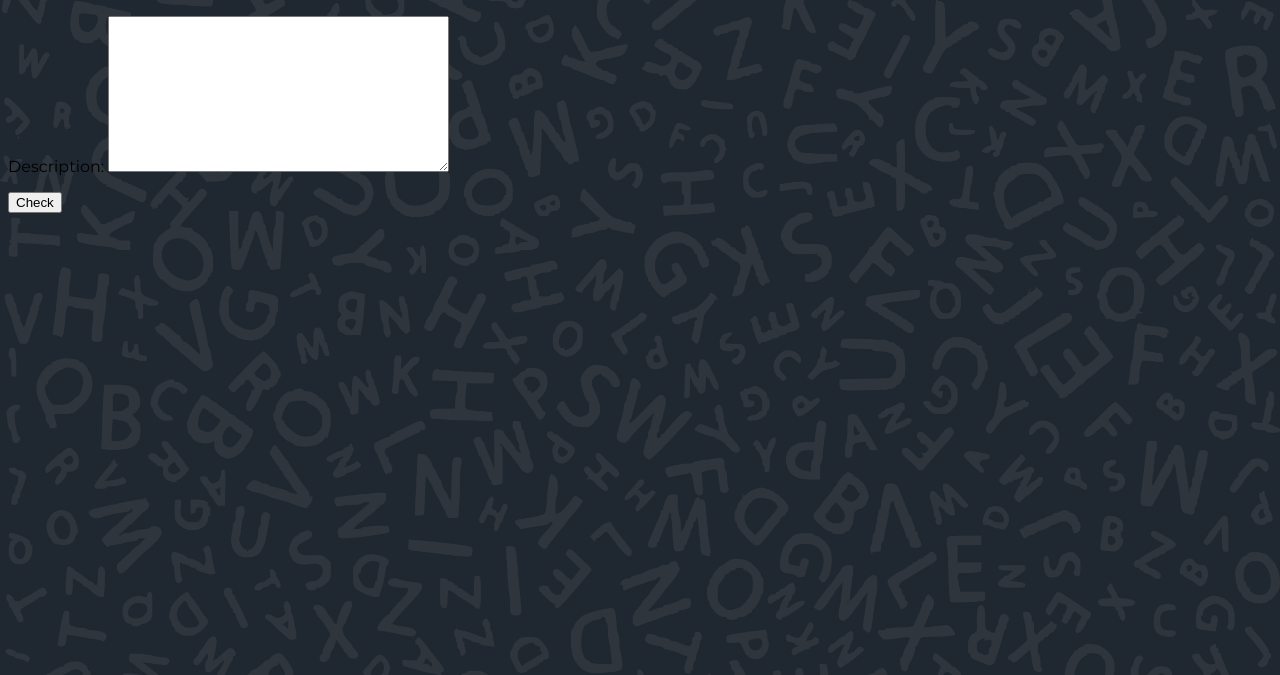
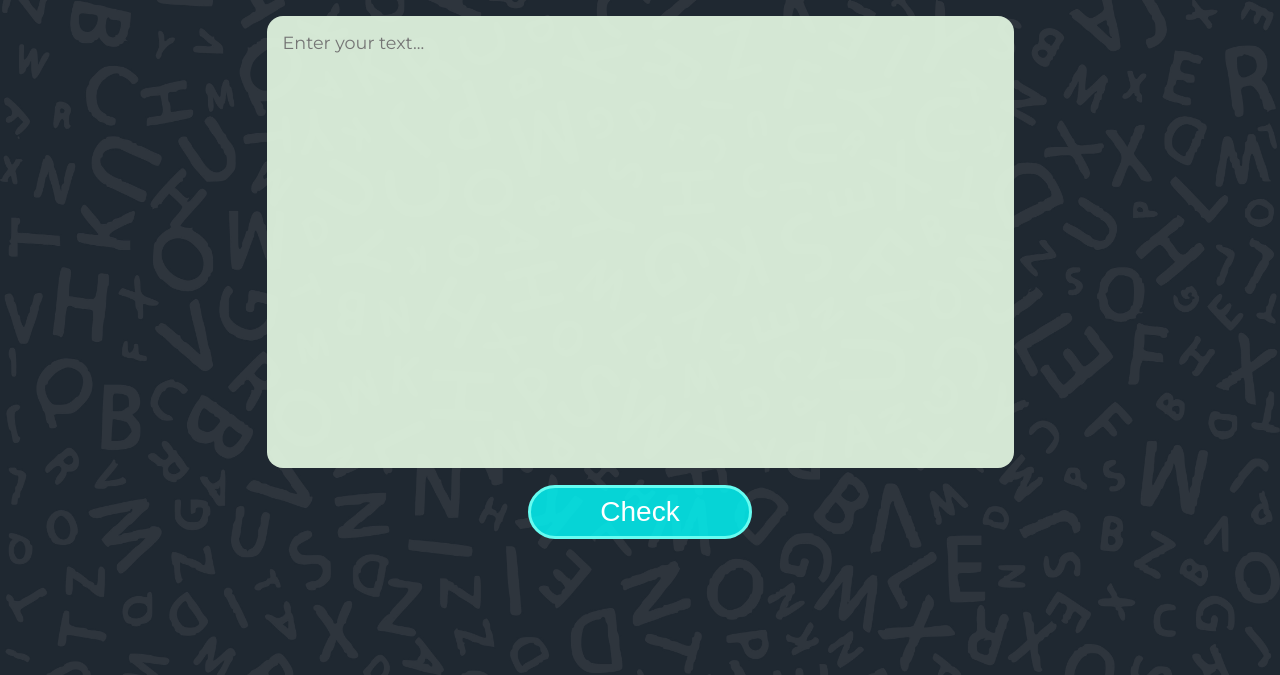
Before and after one commit to GrishmaKhanal/GEC_Django, a Django app: page / in a window 1280 px wide. Shown: the part 125-800 px from the top of the page. Run offline with Django 4.2, Linux system fonts and the light colour scheme.

Commit message:
for now, basic form design

```diff
--- a/WritingCoach/forms.py
+++ b/WritingCoach/forms.py
@@ -8,6 +8,7 @@ from .models import *
 #     message = forms.CharField(widget=forms.Textarea)
 
 class InputText(forms.ModelForm):
+    description = forms.CharField(widget=forms.Textarea(attrs={'placeholder':'Enter your text...', 'class':'form-control', 'rows':'20', 'cols':'70'}))
     class Meta:
         model = WritingCoach
         fields = '__all__'
--- a/WritingCoach/models.py
+++ b/WritingCoach/models.py
@@ -3,3 +3,6 @@ from django.db import models
 class WritingCoach(models.Model):
     description = models.TextField()
     created_at = models.DateTimeField(auto_now_add=True)
+
+    def __str__(self):
+        return self.description
--- a/WritingCoach/templates/home.html
+++ b/WritingCoach/templates/home.html
@@ -2,9 +2,41 @@
 {% load static %}
 
 {% block content %}
-<form action="" method="POST" id="input-form">
+<form action="" method="POST" id="input-form" style="color:red">
     {% csrf_token %}
-    {{ form.as_p }}
-    <input type="submit" value="Check" class="button">
+    <div class="form">{{ form.description }} </div>
+    <div class="form"><input type="submit" value="Check" class="button" style=color:"blue"></div>
 </form>
 {% endblock content %}
+<style>
+    .form{
+        display:flex;
+        justify-content: center;
+    }
+    .form-control{
+        font-family: 'Montserrat', sans-serif;
+        font-size: 1.1rem;
+        background-color: rgba(232, 252, 230, 0.9);
+        border: none;
+        padding: 1rem;
+        margin: 1rem;
+        outline: none;
+        border-radius: 1rem;
+        resize: none
+    }
+    .button{
+        align-items: center;
+        margin: 0.1rem;
+        padding: 0.5rem;
+        border: solid #66FCF1;
+        border-radius: 6rem;
+        font-size: 1.75rem;
+        width: 14rem;
+        color: white;
+        background-color: rgba(0, 255, 255, 0.8);
+    }
+    .button:hover{
+        background-color: rgba(0, 255, 255, 0.2);
+        cursor: pointer;
+    }
+</style>
--- a/WritingCoach/templates/index.html
+++ b/WritingCoach/templates/index.html
@@ -13,12 +13,14 @@
 </section>
 <style>
     section {
+        font-family: 'Montserrat', sans-serif;
+        background-color: rgba(232, 252, 230, 0.9);
         margin: 1rem auto;
         width: 50%;
         padding: 10px;
         border: 1px solid #ccc;
         border-radius: 5px;
-        color: rgba(102, 252, 241, 0.8);
+        color: black;
     }
     p {
         font-size: 20px;
--- a/WritingCoach/views.py
+++ b/WritingCoach/views.py
@@ -8,7 +8,7 @@ def home(request):
         form = InputText(request.POST)
         form.save()
         description = form.cleaned_data['description']
-        changed_description = description.upper()
+        changed_description = "Ram is a good boy."
         return render(request, 'index.html', {'description': description, 'changed_description': changed_description})
     else:
         form = InputText()
```
Also changed, not shown: db.sqlite3.
